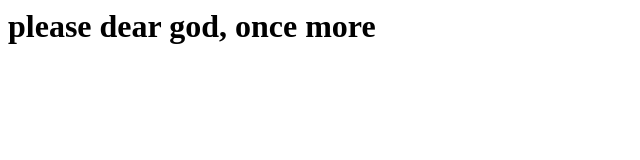
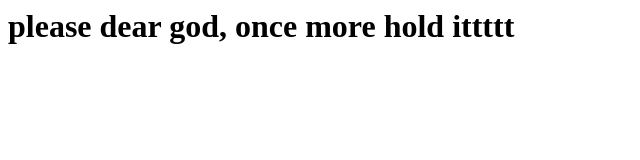
Before and after one commit to Sssanp/Week-4-Class-Build, a plain HTML site: page index.html in a window 1280 px wide. Shown: the whole page, without its empty margins (0-640 px from the left). Drawn offline with Linux system fonts and the light colour scheme.

Commit message:
difficult times call for desperate measures

```diff
--- a/index.html
+++ b/index.html
@@ -3,6 +3,6 @@
         <title>Week 4 Class Build</title>
     </head>
     <body>
-        <h1>please dear god, once more</h1>
+        <h1>please dear god, once more hold ittttt</h1>
     </body>
 </html>
```
